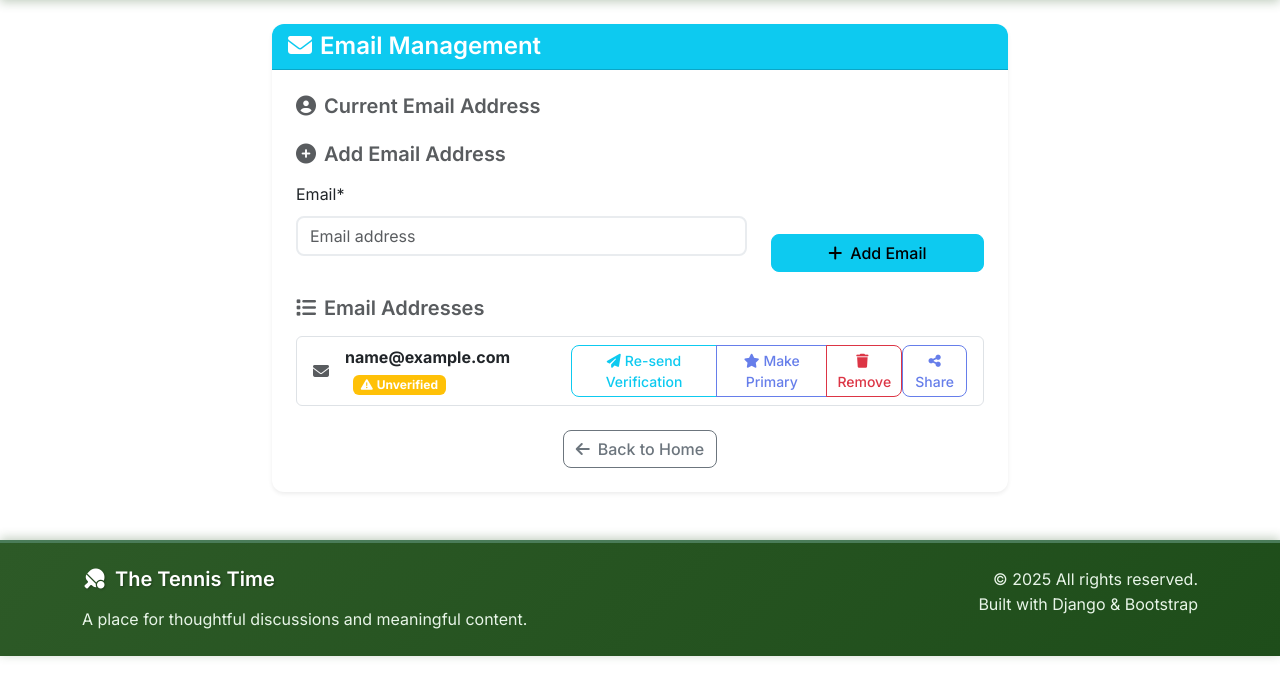
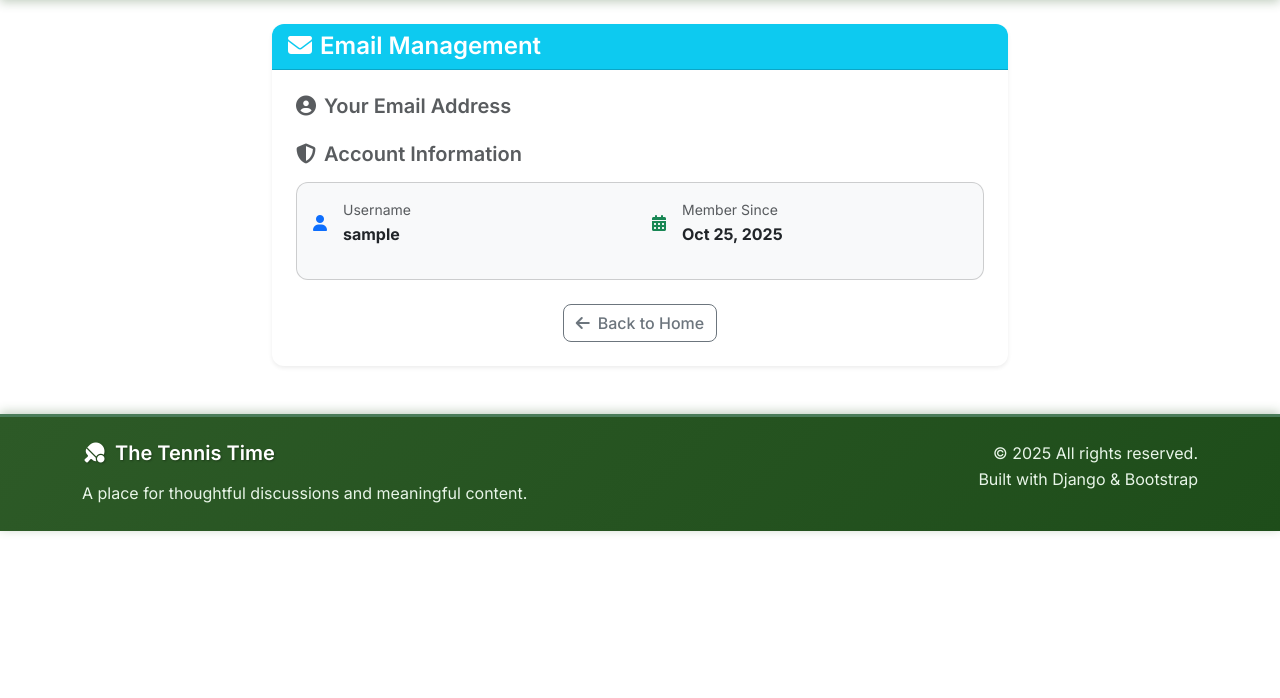
Before and after one commit to fabioeloche/blogs, a Django app: page /accounts/email/ in a window 1280 px wide. Shown: the part 67-765 px from the top of the page. Run offline with Django 5.2, Linux system fonts and the light colour scheme; the visitor is signed in with stand-in values (Sample User, id 1); data comes from the database, SQL or seed files in the repository; some libraries are stand-ins or nearby versions.

Commit message:
Fix email page errors: disable add/change email functionality and configure DEBUG from environment

```diff
--- a/templates/account/email.html
+++ b/templates/account/email.html
@@ -18,102 +18,69 @@
                 <!-- Current Email Address -->
                 <div class="mb-4">
                     <h5 class="text-muted mb-3">
-                        <i class="fas fa-user-circle me-2"></i>{% trans "Current Email Address" %}
+                        <i class="fas fa-user-circle me-2"></i>{% trans "Your Email Address" %}
                     </h5>
                     <div class="alert alert-light border">
                         <div class="d-flex align-items-center">
-                            <i class="fas fa-envelope text-info me-3"></i>
+                            <i class="fas fa-envelope text-info me-3" style="font-size: 2rem;"></i>
                             <div>
-                                <strong>{{ user.email }}</strong>
-                                {% if user.emailaddress_set.all.0.verified %}
-                                    <span class="badge bg-success ms-2">
-                                        <i class="fas fa-check me-1"></i>{% trans "Verified" %}
-                                    </span>
-                                {% else %}
-                                    <span class="badge bg-warning ms-2">
-                                        <i class="fas fa-exclamation-triangle me-1"></i>{% trans "Unverified" %}
-                                    </span>
-                                {% endif %}
+                                <strong style="font-size: 1.1rem;">{{ user.email }}</strong>
+                                <span class="badge bg-success ms-2">
+                                    <i class="fas fa-check me-1"></i>{% trans "Active" %}
+                                </span>
+                                <p class="text-muted mb-0 mt-2">
+                                    <i class="fas fa-info-circle me-1"></i>
+                                    This is the email address associated with your account.
+                                </p>
                             </div>
                         </div>
                     </div>
                 </div>
 
-                <!-- Add Email Form -->
+                <!-- Account Information -->
                 <div class="mb-4">
                     <h5 class="text-muted mb-3">
-                        <i class="fas fa-plus-circle me-2"></i>{% trans "Add Email Address" %}
+                        <i class="fas fa-shield-alt me-2"></i>{% trans "Account Information" %}
                     </h5>
-                    <form method="post" action="{% url 'account_email' %}">
-                        {% csrf_token %}
-                        <div class="row">
-                            <div class="col-md-8">
-                                {{ add_email_form.email|as_crispy_field }}
-                            </div>
-                            <div class="col-md-4 d-flex align-items-end">
-                                <button name="action_add" type="submit" class="btn btn-info w-100">
-                                    <i class="fas fa-plus me-2"></i>{% trans "Add Email" %}
-                                </button>
+                    <div class="card bg-light">
+                        <div class="card-body">
+                            <div class="row">
+                                <div class="col-md-6 mb-3">
+                                    <div class="d-flex align-items-center">
+                                        <i class="fas fa-user text-primary me-3"></i>
+                                        <div>
+                                            <small class="text-muted d-block">Username</small>
+                                            <strong>{{ user.username|default:"Not set" }}</strong>
+                                        </div>
+                                    </div>
+                                </div>
+                                <div class="col-md-6 mb-3">
+                                    <div class="d-flex align-items-center">
+                                        <i class="fas fa-calendar-alt text-success me-3"></i>
+                                        <div>
+                                            <small class="text-muted d-block">Member Since</small>
+                                            <strong>{{ user.date_joined|date:"M d, Y" }}</strong>
+                                        </div>
+                                    </div>
+                                </div>
                             </div>
                         </div>
-                    </form>
+                    </div>
                 </div>
 
-                <!-- Email Addresses List -->
-                {% if user.emailaddress_set.all %}
-                <div class="mb-4">
-                    <h5 class="text-muted mb-3">
-                        <i class="fas fa-list me-2"></i>{% trans "Email Addresses" %}
-                    </h5>
-                    <form method="post" action="{% url 'account_email' %}">
-                        {% csrf_token %}
-                        <div class="list-group">
-                            {% for emailaddress in user.emailaddress_set.all %}
-                            <div class="list-group-item d-flex justify-content-between align-items-center">
-                                <div class="d-flex align-items-center">
-                                    <i class="fas fa-envelope text-muted me-3"></i>
-                                    <div>
-                                        <strong>{{ emailaddress.email }}</strong>
-                                        {% if emailaddress.verified %}
-                                            <span class="badge bg-success ms-2">
-                                                <i class="fas fa-check me-1"></i>{% trans "Verified" %}
-                                            </span>
-                                        {% else %}
-                                            <span class="badge bg-warning ms-2">
-                                                <i class="fas fa-exclamation-triangle me-1"></i>{% trans "Unverified" %}
-                                            </span>
-                                        {% endif %}
-                                        {% if emailaddress.primary %}
-                                            <span class="badge bg-primary ms-2">
-                                                <i class="fas fa-star me-1"></i>{% trans "Primary" %}
-                                            </span>
-                                        {% endif %}
-                                    </div>
-                                </div>
-                                <div class="btn-group" role="group">
-                                    {% if not emailaddress.verified %}
-                                        <button class="btn btn-sm btn-outline-info" type="submit" name="action_send" value="{{ emailaddress.email }}">
-                                            <i class="fas fa-paper-plane me-1"></i>{% trans "Re-send Verification" %}
-                                        </button>
-                                    {% endif %}
-                                    {% if not emailaddress.primary %}
-                                        <button class="btn btn-sm btn-outline-primary" type="submit" name="action_primary" value="{{ emailaddress.email }}">
-                                            <i class="fas fa-star me-1"></i>{% trans "Make Primary" %}
-                                        </button>
-                                    {% endif %}
-                                    <button class="btn btn-sm btn-outline-danger" type="submit" name="action_remove" value="{{ emailaddress.email }}">
-                                        <i class="fas fa-trash me-1"></i>{% trans "Remove" %}
-                                    </button>
-                                </div>
-                            </div>
-                            {% endfor %}
+                <!-- Help Information -->
+                <div class="alert alert-info border-0">
+                    <div class="d-flex">
+                        <i class="fas fa-lightbulb me-3 mt-1"></i>
+                        <div>
+                            <strong>Need to change your email?</strong>
+                            <p class="mb-0">Please contact the site administrator to update your email address.</p>
                         </div>
-                    </form>
+                    </div>
                 </div>
-                {% endif %}
 
-                <!-- Back to Profile -->
-                <div class="text-center">
+                <!-- Back to Home -->
+                <div class="text-center mt-4">
                     <a href="{% url 'blog:post_list' %}" class="btn btn-outline-secondary">
                         <i class="fas fa-arrow-left me-2"></i>{% trans "Back to Home" %}
                     </a>
```
Also changed, not shown: config/settings.py (+8 -2 lines).
